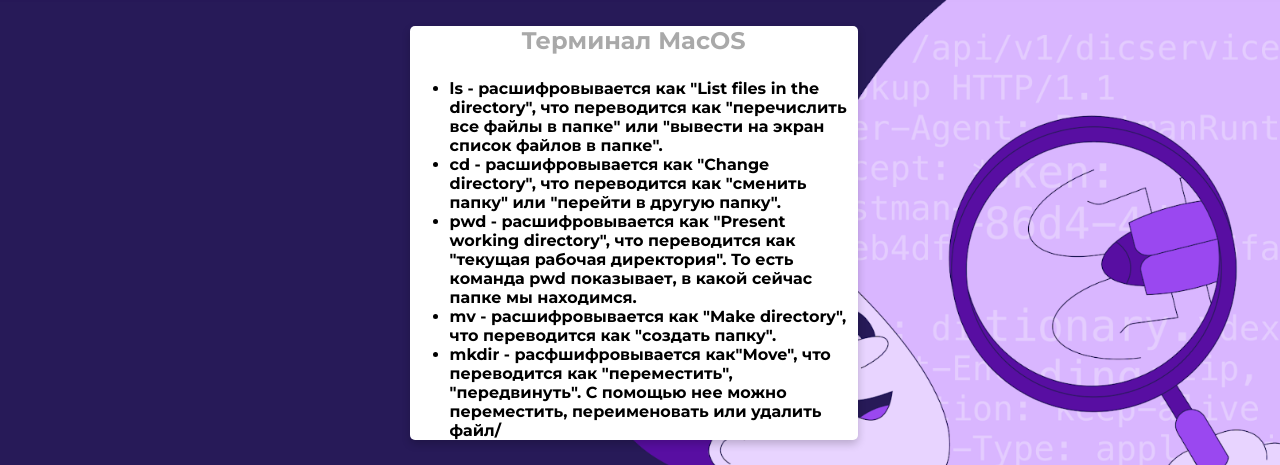
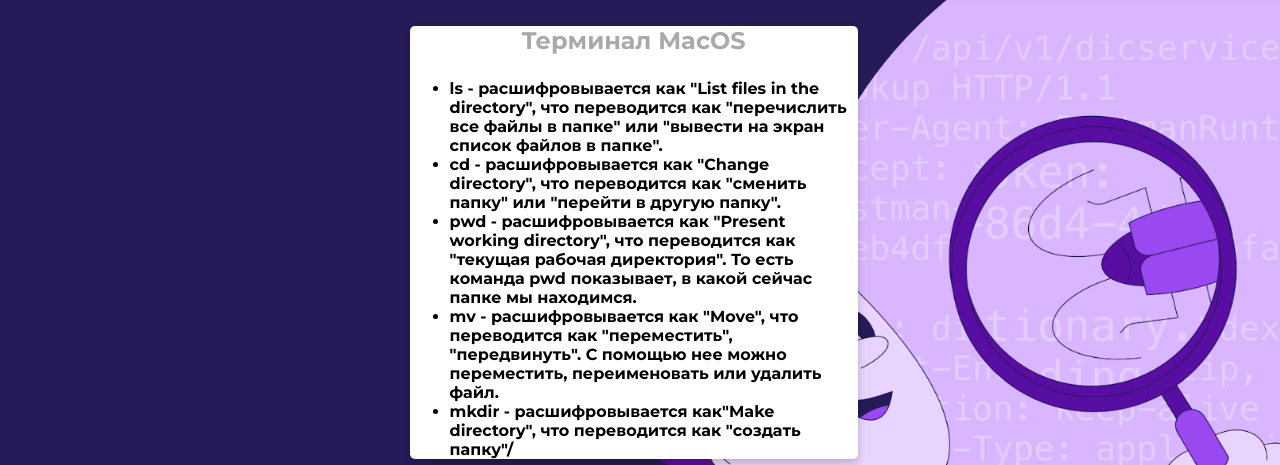
Before and after one commit to tanjirospirit17-ux/html_homework, a plain HTML site: page html/mac.html in a window 1280 px wide. Shown: the top 465 px of the page. Drawn offline with Linux system fonts and the light colour scheme.

Commit message:
Update mac.html

```diff
--- a/html/mac.html
+++ b/html/mac.html
@@ -1,7 +1,7 @@
 <!DOCTYPE html>
 <html>
    <head>
-      <title>Терминал MaOS</title>
+      <title>Терминал MaсOS</title>
       <link rel="stylesheet" type="text/css" href="../css/style.css">
       <link rel="stylesheet" type="text/css" href="../css/font-awesome.css">
       <link rel="shortcut icon" href="../img/fav.ico" type="image/x-icon">
@@ -16,9 +16,9 @@
          <ul>
             <li>ls - расшифровывается как "List files in the directory", что переводится как "перечислить все файлы в папке" или "вывести на экран список файлов в папке".</li>
             <li>cd - расшифровывается как "Change directory", что переводится как "сменить папку" или "перейти в другую папку".</li>
-            <li>pwd - расшифровывается как "Present working directory", что переводится как "текущая рабочая директория". То есть команда pwd показывает, в какой сейчас папке мы находимся. </li>
-            <li>mv - расшифровывается как "Make directory", что переводится как "создать папку".</li>
-            <li>mkdir - расфшифровывается как"Move", что переводится как "переместить", "передвинуть". С помощью нее можно переместить, переименовать или удалить файл/</li>
+            <li>pwd - расшифровывается как "Present working directory", что переводится как "текущая рабочая директория". То есть команда pwd показывает, в какой сейчас папке мы находимся.</li>
+            <li>mv - расшифровывается как "Move", что переводится как "переместить", "передвинуть". С помощью нее можно переместить, переименовать или удалить файл.</li>
+            <li>mkdir - расшифровывается как"Make directory", что переводится как "создать папку"/</li>
          </ul>
       </div>
       <!--footer-->
```
